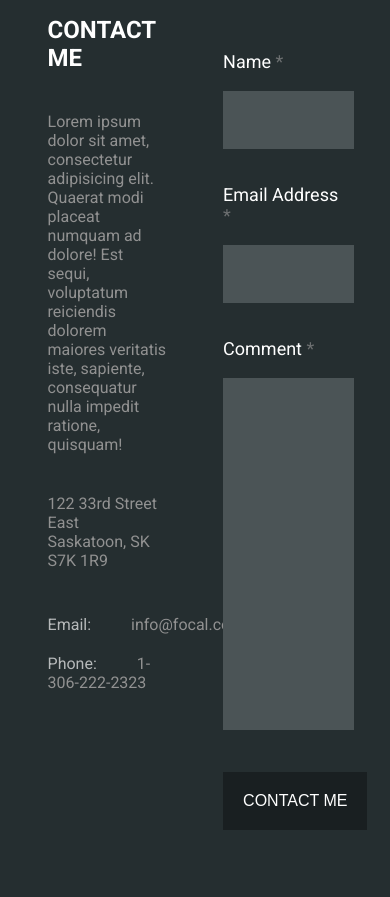
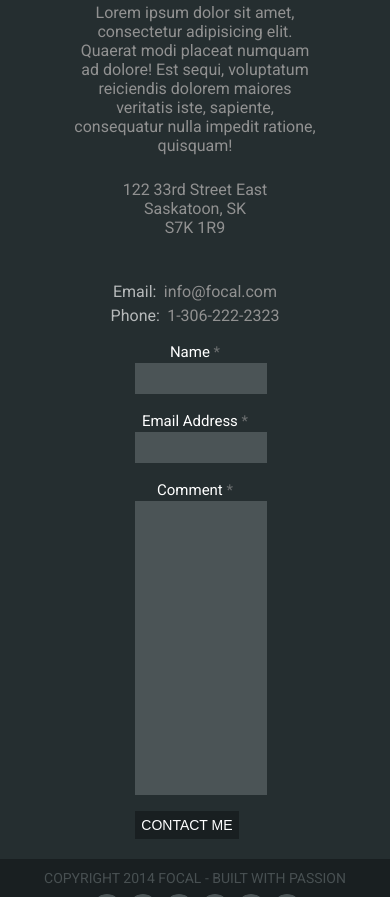
Before and after one commit to MrVorgoth/codersCrewPortfolio, a plain HTML site: page index.html in a window 390 px wide. Shown: the part 74-971 px from the top of the page. Drawn offline with Linux system fonts and the light colour scheme.

Commit message:
576px version added

```diff
--- a/index.html
+++ b/index.html
@@ -26,16 +26,16 @@
       <div class="form__wrapper">
         <form action="post" class="form">
           <label class="form__label">
-            <p class="form__text">Name <span>*</span></p><br><input type="text" class="form__name" />
-          </label><br>
+            <p class="form__text">Name <span>*</span></p><input type="text" class="form__name" />
+          </label>
 
           <label class="form__label">
-            <p class="form__text">Email Address <span>*</span></p><br><input type="text" class="form__email" />
-          </label><br>
+            <p class="form__text">Email Address <span>*</span></p><input type="text" class="form__email" />
+          </label>
 
           <label class="form__label">
-            <p class="form__text">Comment <span>*</span></p><br><textarea  cols="30" rows="12" class="form__textarea"></textarea>
-          </label> <br>
+            <p class="form__text">Comment <span>*</span></p><textarea  cols="30" rows="10" class="form__textarea"></textarea>
+          </label>
 
           <input type="submit" value="contact me" class="form__input"/>
         </form>
--- a/style/style.css
+++ b/style/style.css
@@ -6,7 +6,7 @@ body {
   font-family: 'Roboto', sans-serif;
 }
 
-/* contact css */
+/* contact + form css */
 
 .contact {
   background-color: #252e30;
@@ -22,8 +22,8 @@ body {
   justify-content: space-around;
   margin: 0 auto;
   width: 90%;
-  padding-top: 90px;
-  padding-bottom: 90px;
+  padding-top: 5%;
+  padding-bottom: 5%;
 }
 
 .contact__wrapper {
@@ -44,8 +44,8 @@ body {
 }
 
 .contact__desc {
-  padding-top: 40px;
-  padding-bottom: 40px;
+  padding-top: 3%;
+  padding-bottom: 3%;
 }
 
 .contact__info {
@@ -58,11 +58,11 @@ body {
 }
 
 .contact__phone {
-  padding-top: 20px;
+  padding-top: 2%;
 }
 
 .contact__span {
-  padding-left: 40px;
+  padding-left: 3%;
 }
 
 .form__wrapper {
@@ -96,7 +96,8 @@ body {
 
 .form__text {
   margin: 0;
-  padding-top: 35px;
+  padding-top: 10%;
+  padding-bottom: 2%;
   font-size: 18px;
 }
 
@@ -107,11 +108,11 @@ span {
 .form__input {
   color: #ffffff;
   background-color: #191f21;
-  padding: 20px;
+  padding: 5%;
   font-size:16px;
   text-transform: uppercase;
   border: none;
-  margin-top: 38px;
+  margin-top: 10%;
 }
 
 .form__input:hover {
@@ -123,8 +124,8 @@ span {
 
 .footer {
   width: 100%;
-  padding-top: 40px;
-  padding-bottom: 40px;
+  padding-top: 3%;
+  padding-bottom: 3%;
   background-color: #191f21;
 }
 
@@ -134,7 +135,7 @@ span {
 }
 
 .footer__copyright {
-  padding-bottom: 20px;
+  padding-bottom: 2%;
   margin: 0;
   color: #485052;
   font-size: 16px;
@@ -160,7 +161,7 @@ span {
   display: flex;
   align-items: center;
   justify-content: center;
-  margin-left: 10px;
+  margin-left: 1%;
 }
 
 .fab {
@@ -171,3 +172,57 @@ span {
 .fab:hover {
   color: #ffffff;
 }
+
+/*media  576 px */
+
+@media (max-width: 576px) {
+  .contact__container {
+    flex-direction: column;
+  }
+
+  .contact__wrapper {
+    margin: 0 auto;
+    width: 70%;
+  }
+
+  .form__wrapper {
+    margin: 0 auto;
+  }
+
+  .contact__headline {
+    text-align: center;
+    font-size: 32px;
+    padding-bottom: 5%;
+  }
+
+  .contact__desc {
+    padding-bottom: 10%;
+  }
+
+  .contact__text {
+    text-align: center;
+  }
+
+  .contact__info {
+    text-align: center;
+  }
+
+  .form__text {
+    text-align: center;
+    font-size: 15px;
+    padding-top: 15%;
+  }
+
+  .form__name,
+  .form__email {
+    height: 100%;
+  }
+
+  .form__input {
+    font-size: 14px;
+  }
+
+  .footer__copyright {
+    font-size: 14px;
+  }
+}
```
